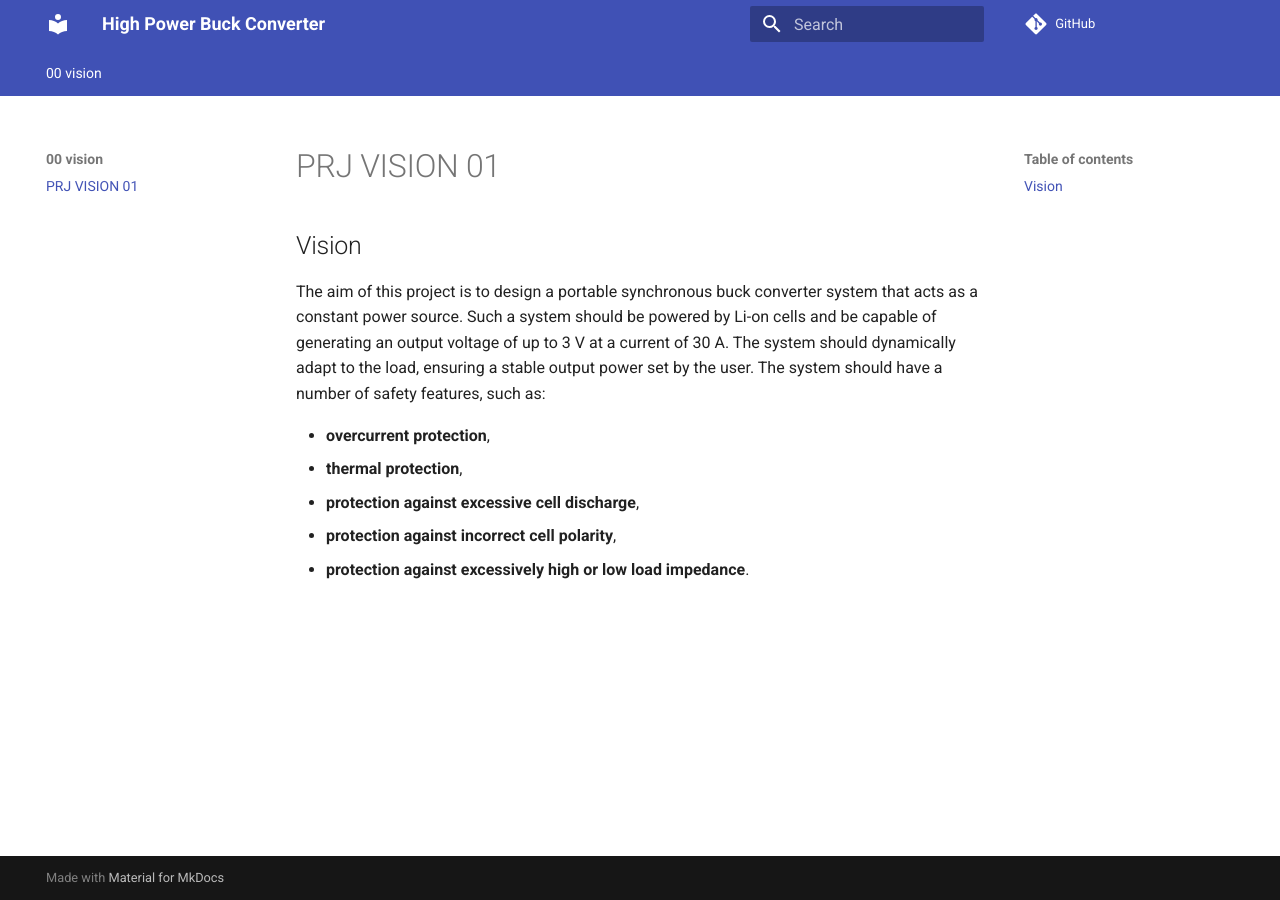
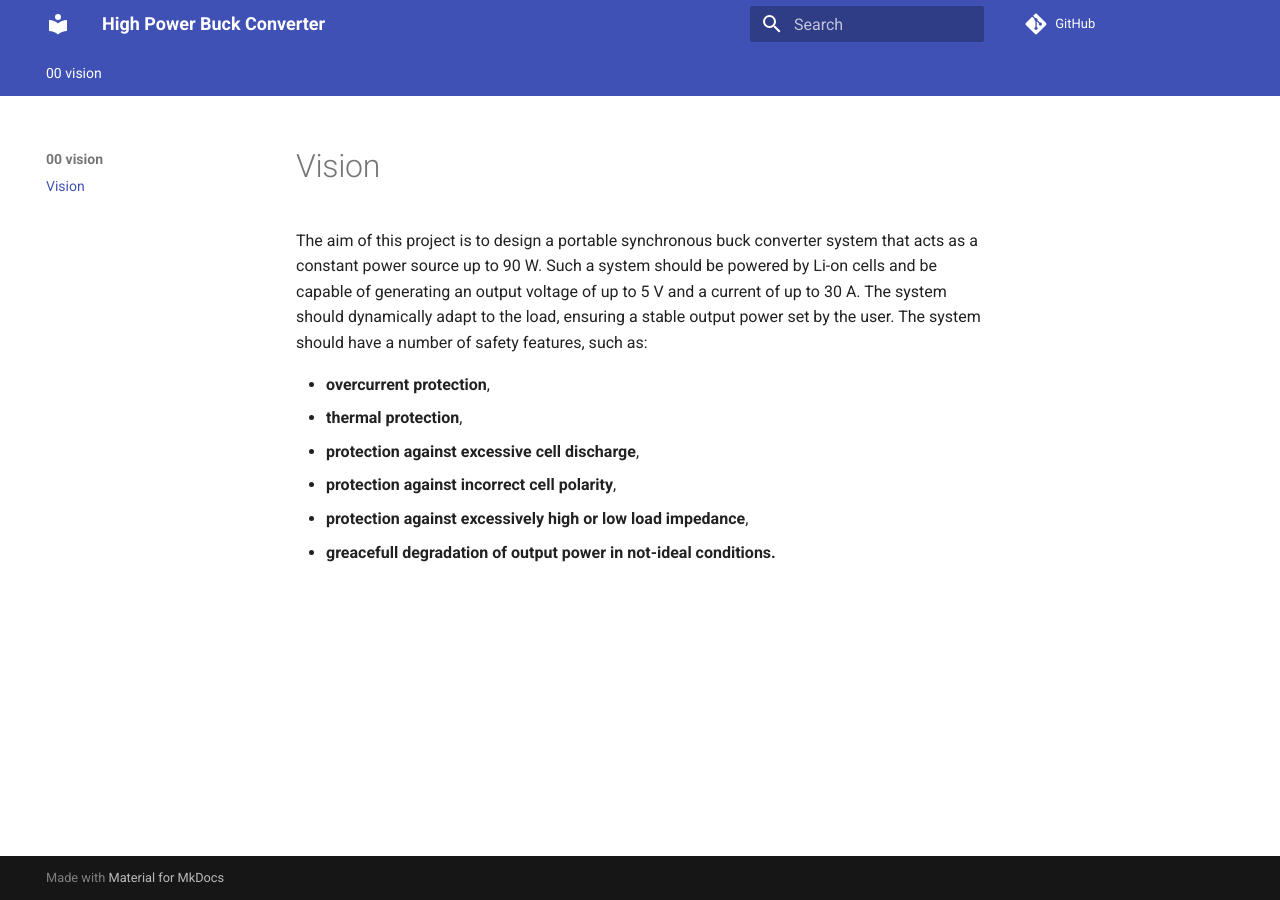
Before and after one commit to szymon-piorun-eng/High-Power-Buck-Converter, an MkDocs documentation site: the page built from docs/00_vision/PRJ_VISION_01.md, in a window 1280 px wide. Built offline with MkDocs 1.6.1 and Material for MkDocs 9.7.7, drawn with Linux system fonts in a browser that asks for light colours; comment, search, counter and statistics services are not loaded.

Commit message:
docs: Adding details to Vision file.

```diff
--- a/docs/00_vision/PRJ_VISION_01.md
+++ b/docs/00_vision/PRJ_VISION_01.md
@@ -1,8 +1,9 @@
-## Vision
-The aim of this project is to design a portable synchronous buck converter system that acts as a constant power source. Such a system should be powered by Li-on cells and be capable of generating an output voltage of up to 3 V at a current of 30 A. The system should dynamically adapt to the load, ensuring a stable output power set by the user. The system should have a number of safety features, such as:
+# Vision
+The aim of this project is to design a portable synchronous buck converter system that acts as a constant power source up to 90 W. Such a system should be powered by Li-on cells and be capable of generating an output voltage of up to 5 V and a current of up to 30 A. The system should dynamically adapt to the load, ensuring a stable output power set by the user. The system should have a number of safety features, such as:
 
 - **overcurrent protection**,
 - **thermal protection**,
 - **protection against excessive cell discharge**,
 - **protection against incorrect cell polarity**,
-- **protection against excessively high or low load impedance**.
+- **protection against excessively high or low load impedance**,
+- **greacefull degradation of output power in not-ideal conditions.**
```
